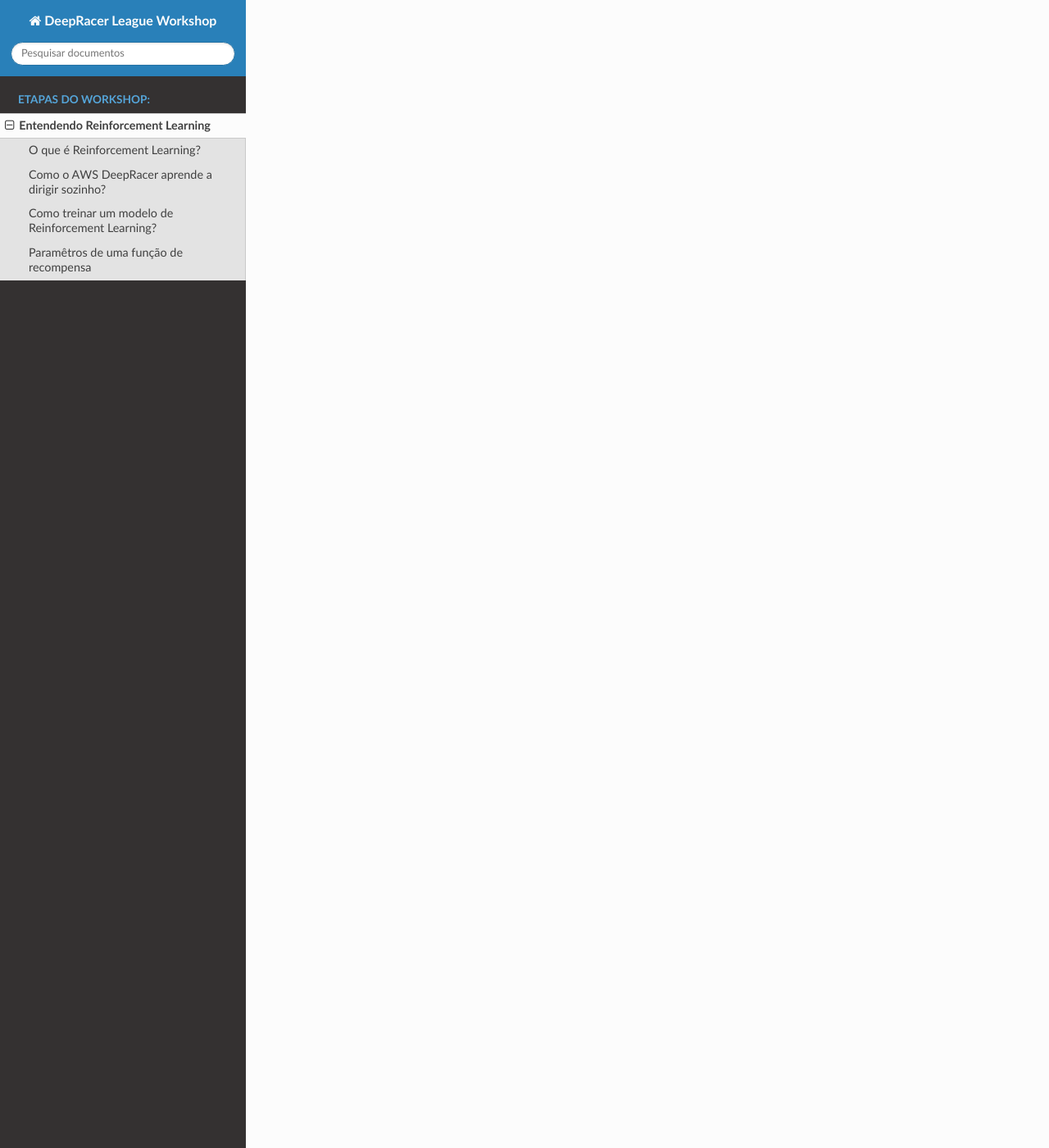
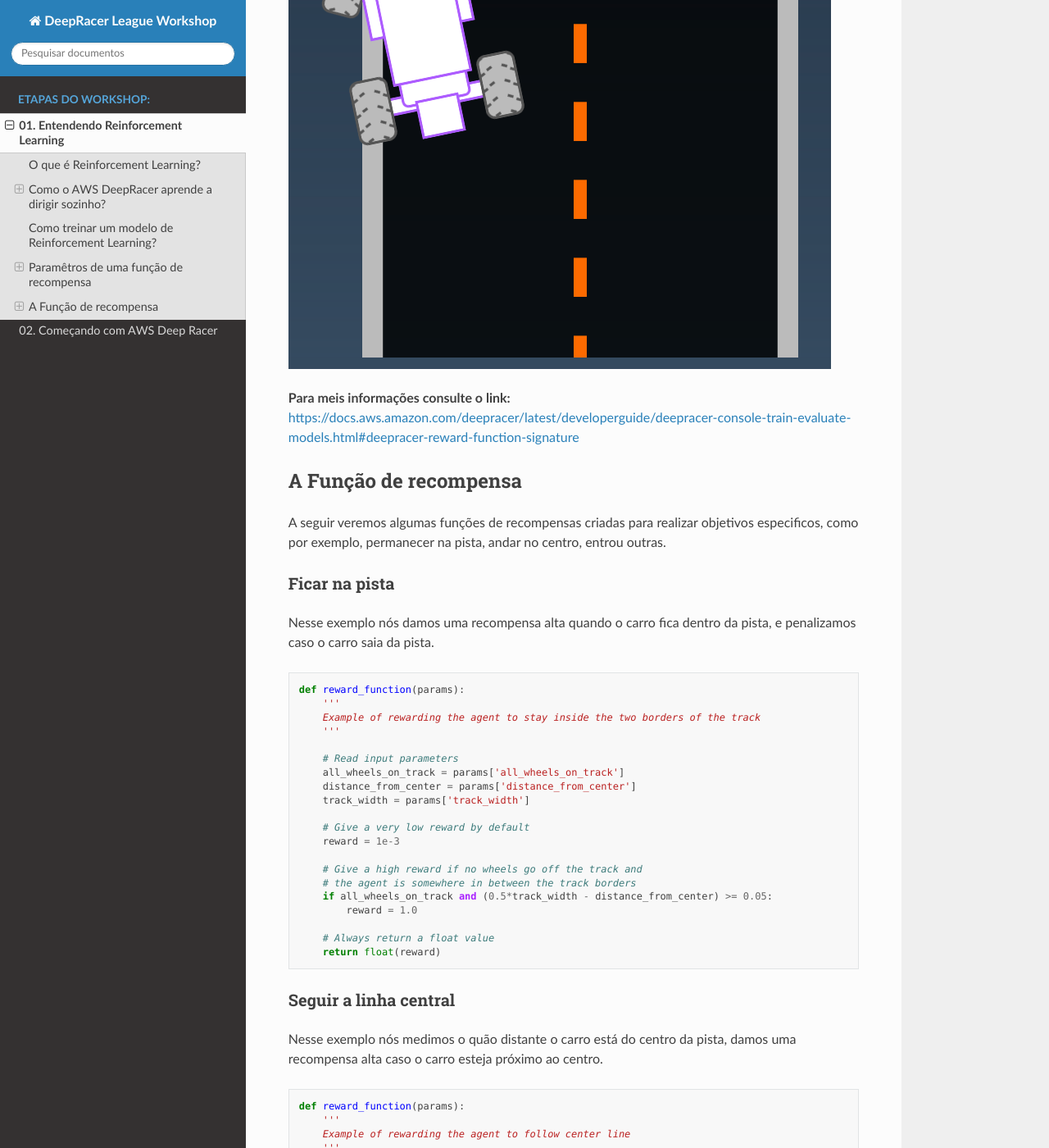
Before and after one commit to BRCentralSA/deep-racer-league-workshop, a Sphinx documentation site: the page built from docs/reinforcement_learning.rst, in a window 1280 px wide and 1400 px high, scrolled down 11324 px. Shown: the whole window at 82% size. Built offline with Sphinx 7.4.7 and the Read the Docs theme 2.0.0, drawn with Linux system fonts in a browser that asks for light colours; some of the changed text lies outside the part shown.

Commit message:
feat: finished first module explanation

```diff
--- /dev/null
+++ b/docs/deep_racer_model.rst
@@ -0,0 +1,3 @@
+************************************************
+02. Começando com AWS Deep Racer
+************************************************
--- a/docs/index.rst
+++ b/docs/index.rst
@@ -34,3 +34,4 @@
    :maxdepth: 2
 
    reinforcement_learning
+   deep_racer_model
--- a/docs/reinforcement_learning.rst
+++ b/docs/reinforcement_learning.rst
@@ -1,8 +1,10 @@
 ************************************************
-Entendendo Reinforcement Learning
+01. Entendendo Reinforcement Learning
 ************************************************
 
 Nesta etapa do Workshop entenderemos o que é Reinforcement Learning e como ele é aplicado no AWS DeepRacer
+
+.. note:: Este módulo é baseado na seguinte documentação oficial da AWS em inglês https://d2k9g1efyej86q.cloudfront.net/
 
 O que é Reinforcement Learning?
 -----------------------------------------
@@ -20,19 +22,23 @@
 
 .. note:: O Apredizado no Reinforcement Learning é por tentativa e erro, inicialmente tomando ações de maneira aleatória.
 
-**Agente**
+Agente
+*****************
 
 .. image:: _static/reinforcment_learning/agent.png
 
-**Ambiente**
+Ambiente
+*****************
 
 .. image:: _static/reinforcment_learning/ambiente.png
 
-**Ação**
+Ação
+*****************
 
 Uma ação é o movimento realizado pelo agente no estado atual, para o AWS DeepRacer uma ação corresponde a mover-se em uma velocidade, ângulo e direção particulares.
 
-**Recompensa**
+Recompensa
+*****************
 
 É a pontuação dada como feedback para o agente quando ele toma uma ação em um determinado estado.
 
@@ -67,9 +73,147 @@
 
 .. image:: _static/reinforcment_learning/grafico02.png
 
+
 Paramêtros de uma função de recompensa
 --------------------------------------------------
 
 No AWS DeepRacer a função de recompensa é uma função em Python com um certo número de paramêtros que descrevem o estado atual e retorna uma recompensa númerica
 
 **Vamos explorar alguns desses paramêtros abaixo**
+
+Position on Track
+******************
+
+Os paramêtros ``x`` e ``y`` descrevem a posição do carro em metros.
+
+.. image:: _static/reinforcment_learning/posicao01.png
+
+Heading
+******************
+
+O paramêtro ``heading`` descreve a orientação do carro em graus.
+
+.. image:: _static/reinforcment_learning/heading01.png
+
+Waypoints
+******************
+
+Os ``waypoints`` é uma lista de pontos colocados ao longo da pista, cada um desses pontos é um par de coordenadas ``[x, y]``
+
+.. image:: _static/reinforcment_learning/waypoints01.png
+
+Track width
+******************
+
+``track_width`` é o paramêtro que mede a largura da pista em metros
+
+.. image:: _static/reinforcment_learning/width01.png
+
+
+Distance from center line
+**************************
+
+``distance_from_center`` paramêtro mede a distancia do carro para o centro da pista.
+
+``is_leftof_center`` é um paramêtro booleano que descreve quando o carro está no lado esquerdo da pista.
+
+.. image:: _static/reinforcment_learning/distancecenter01.png
+
+All wheels on track
+*********************
+
+``all_wheels_on_track`` é um paramêtro booleano que retorna ``true`` se todas as rodas do carro estiverem na pista.
+
+.. image:: _static/reinforcment_learning/wheels01.png
+
+Speed
+*********************
+
+``speed`` é o paramêtro que mede a velocidade do carro, medido em metros por segundo.
+
+.. image:: _static/reinforcment_learning/speed01.png
+
+Steering angle
+********************
+
+``steering_angle`` mede o angulo de direção do carro, medido em graus.
+
+Este valor é negativo se o veículo estiver virando para a direita e positivo se o veículo estiver virando para a esquerda.
+
+.. image:: _static/reinforcment_learning/steering01.png
+
+**Para meis informações consulte o link:** https://docs.aws.amazon.com/deepracer/latest/developerguide/deepracer-console-train-evaluate-models.html#deepracer-reward-function-signature
+
+A Função de recompensa
+--------------------------------------------------
+
+A seguir veremos algumas funções de recompensas criadas para realizar objetivos especificos, como por exemplo, permanecer na pista, andar no centro, entrou outras.
+
+Ficar na pista
+********************
+
+Nesse exemplo nós damos uma recompensa alta quando o carro fica dentro da pista, e penalizamos caso o carro saia da pista.
+
+.. code-block:: python
+
+    def reward_function(params):
+        '''
+        Example of rewarding the agent to stay inside the two borders of the track
+        '''
+
+        # Read input parameters
+        all_wheels_on_track = params['all_wheels_on_track']
+        distance_from_center = params['distance_from_center']
+        track_width = params['track_width']
+
+        # Give a very low reward by default
+        reward = 1e-3
+
+        # Give a high reward if no wheels go off the track and
+        # the agent is somewhere in between the track borders
+        if all_wheels_on_track and (0.5*track_width - distance_from_center) >= 0.05:
+            reward = 1.0
+
+        # Always return a float value
+        return float(reward)
+
+Seguir a linha central
+***********************
+
+Nesse exemplo nós medimos o quão distante o carro está do centro da pista, damos uma recompensa alta caso o carro esteja próximo ao centro.
+
+.. code-block:: python
+
+    def reward_function(params):
+        '''
+        Example of rewarding the agent to follow center line
+        '''
+
+        # Read input parameters
+        track_width = params['track_width']
+        distance_from_center = params['distance_from_center']
+
+        # Calculate 3 markers that are at varying distances away from the center line
+        marker_1 = 0.1 * track_width
+        marker_2 = 0.25 * track_width
+        marker_3 = 0.5 * track_width
+
+        # Give higher reward if the car is closer to center line and vice versa
+        if distance_from_center <= marker_1:
+            reward = 1.0
+        elif distance_from_center <= marker_2:
+            reward = 0.5
+        elif distance_from_center <= marker_3:
+            reward = 0.1
+        else:
+            reward = 1e-3  # likely crashed/ close to off track
+
+        return float(reward)
+
+.. note:: Parabéns, você chegou ao final deste módulo e um pouco melhor sobre, Reinforcement Learning, Deep Racer e suas funções de recompensa, vá para o próximo módulo para aprender a criar e treinar seu primeiro modelo.
+
+.. toctree::
+   :caption: Etapas do Workshop:
+   :maxdepth: 2
+
+   deep_racer_model
```
Also changed, not shown: docs/_static/reinforcment_learning/distancecenter01.png (added), docs/_static/reinforcment_learning/heading01.png (added), docs/_static/reinforcment_learning/posicao01.png (added), docs/_static/reinforcment_learning/speed01.png (added), docs/_static/reinforcment_learning/steering01.png (added), docs/_static/reinforcment_learning/waypoints01.png (added), docs/_static/reinforcment_learning/wheels01.png (added), docs/_static/reinforcment_learning/width01.png (added).
